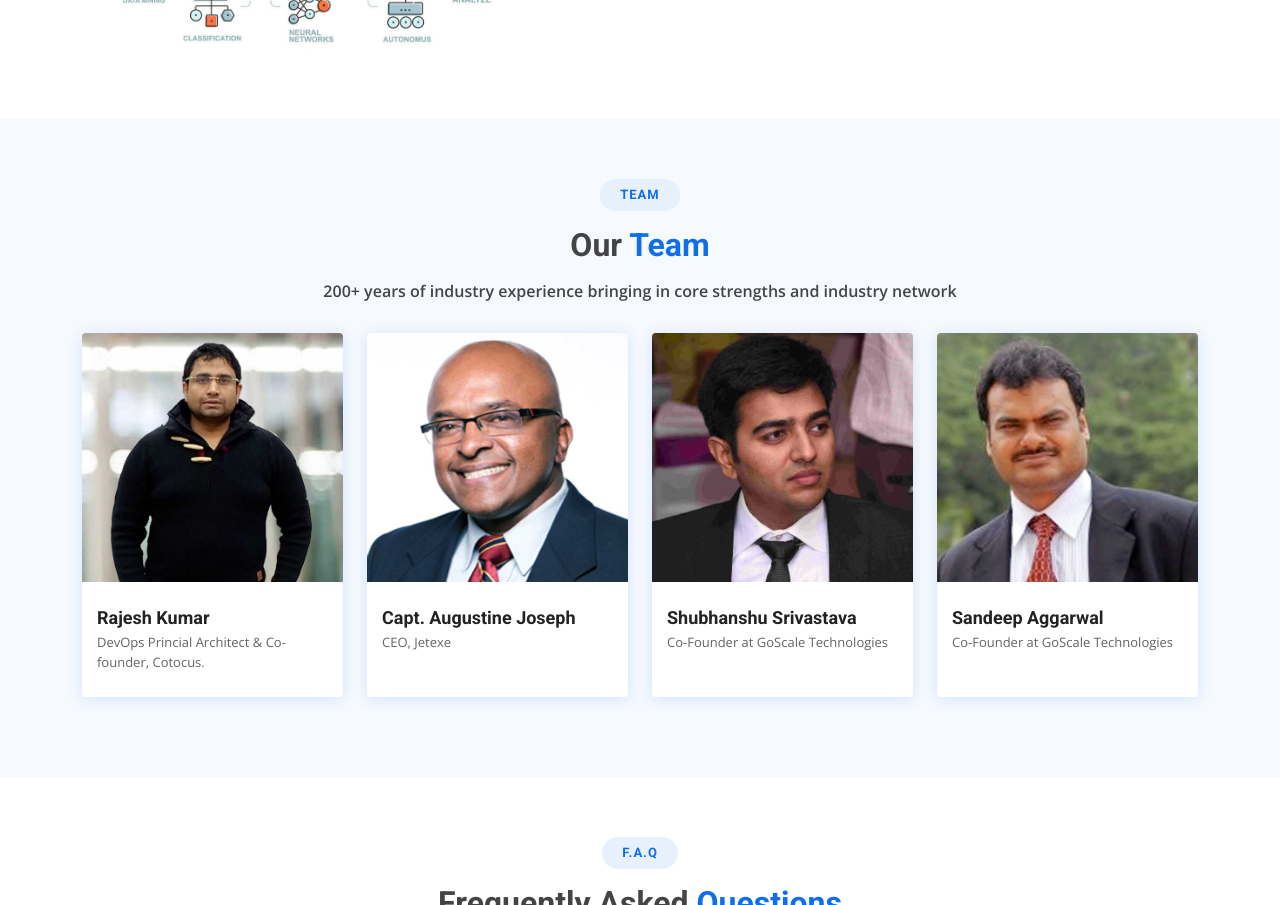
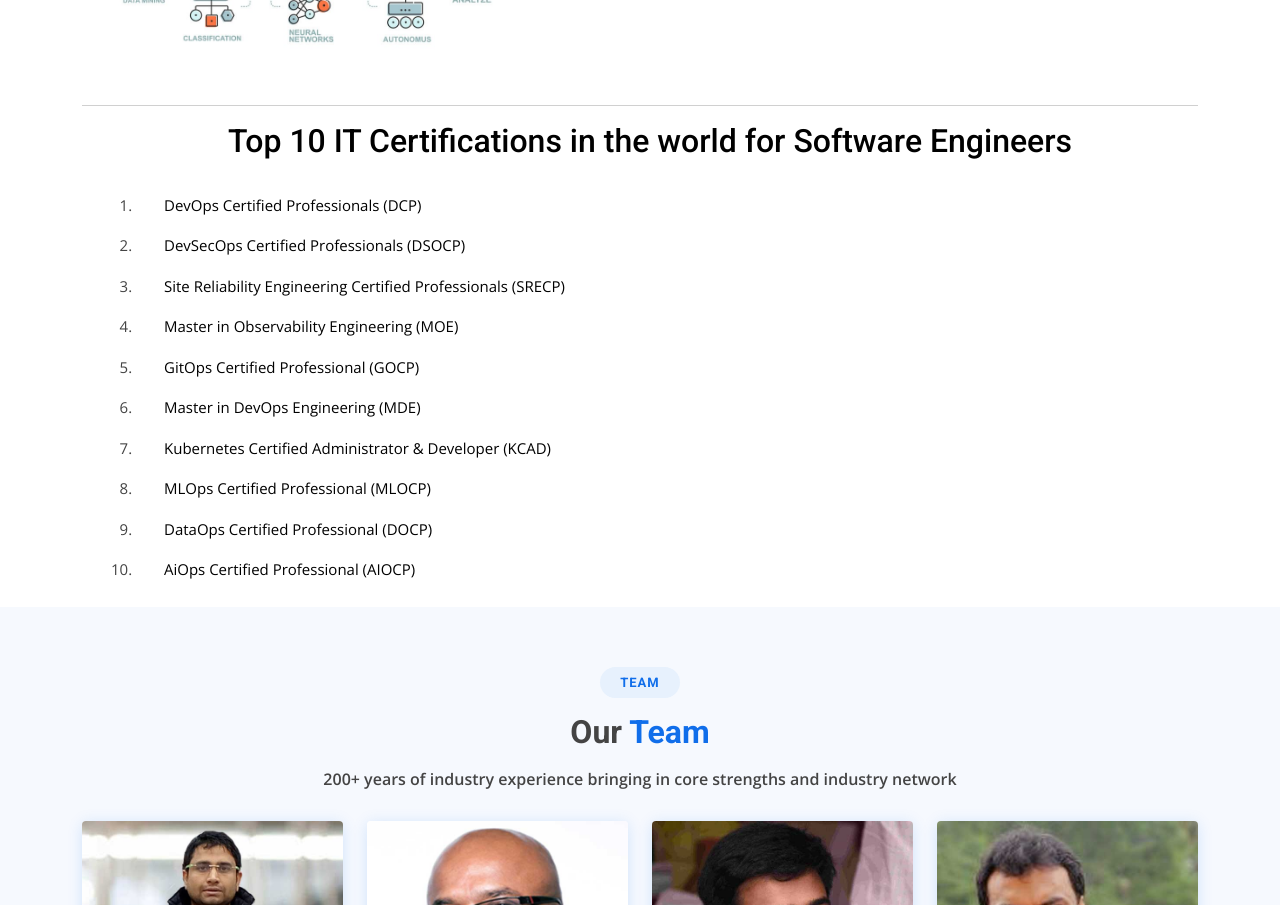
Before and after one commit to software-engineering-certifications/machine-learning-certified-professional-mlcp, a plain HTML site: page index.html in a window 1280 px wide. Shown: the part 2427-3332 px from the top of the page. Drawn offline with nearby package versions, Linux system fonts and the light colour scheme.

Commit message:
Adding Top 10 certifications

```diff
--- a/index.html
+++ b/index.html
@@ -63,6 +63,25 @@
     .li {
       font-size: 10px !important;
       padding: 1px;
+    }
+    .ol{
+      margin-top: 25px;
+    }
+    .format{
+      color: black;
+      margin-left: 20px;
+      text-decoration : none;
+    }
+    .ol{
+      margin-top: 25px;
+    }
+    .format{
+      color: black;
+      margin-left: 20px;
+      text-decoration : none;
+    }
+    .link{
+      margin-bottom: -14px;
     }
   </style>
 </head>
@@ -234,7 +253,62 @@
       </div>
     </section>
     <!-- End Services Section -->
-
+        <div class="container" style="margin-top:-30px;">
+      <hr class="featurette-divider">
+      <div class="container">
+        <div class="row featurette">
+          <div class="col-md-12 order-md-2">
+            <h2 class="text-center"><a class="format"
+                href="https://www.devopsschool.com/blog/top-10-it-certifications-in-the-world-for-software-engineers-in-2022/">Top
+                10 IT Certifications in the world for Software Engineers</a> </h2>
+            <ol class="ol">
+              <li class="link">
+                <p><a class="format" href="https://www.devopsschool.com/certification/devops-certified-professional-dcp.html" target="_blank">DevOps
+                    Certified Professionals (DCP)</a></p>
+              </li>
+              <li class="link">
+                <p><a class="format"
+                    href="https://www.devopsschool.com/certification/devsecops-certified-professional-dsocp.html" target="_blank">DevSecOps
+                    Certified Professionals (DSOCP)</a></p>
+              </li>
+              <li class="link">
+                <p><a class="format" href="https://www.devopsschool.com/certification/sre-certified-professional-srecp.html" target="_blank">Site
+                    Reliability Engineering Certified Professionals (SRECP)</a></p>
+              </li>
+              <li class="link">
+                <p ><a class="format" href="https://www.devopsschool.com/certification/master-observability-engineering.html" target="_blank">Master in
+                    Observability Engineering (MOE)</a></p>
+              </li>
+              <li class="link">
+                <p ><a class="format" href="https://www.devopsschool.com/certification/gitops-certified-professional.html" target="_blank">GitOps
+                    Certified Professional (GOCP)</a></p>
+              </li>
+              <li class="link">
+                <p><a class="format" href="https://www.devopsschool.com/certification/master-in-devops-engineering.html" target="_blank">Master in
+                    DevOps Engineering (MDE)</a></p>
+              </li>
+              <li class="link">
+                <p><a class="format"
+                    href="https://www.devopsschool.com/certification/kubernetes-certified-administrator-developer.html" target="_blank">Kubernetes
+                    Certified Administrator & Developer (KCAD)</a></p>
+              </li>
+              <li class="link">
+                <p><a class="format" href="https://www.devopsschool.com/certification/mlops-certified-professional.html" target="_blank">MLOps
+                    Certified Professional (MLOCP)</a></p>
+              </li>
+              <li class="link">
+                <p><a class="format" href="https://www.devopsschool.com/certification/dataops-certified-professional.html" target="_blank">DataOps
+                    Certified Professional (DOCP)</a></p>
+              </li>
+              <li class="link">
+                <p><a class="format" href="https://www.devopsschool.com/certification/aiops-training-course.html" target="_blank">AiOps Certified
+                    Professional (AIOCP)</a></p>
+              </li>
+            </ol>
+          </div>
+        </div>
+      </div>
+      </div>
     <!-- ======= Team Section ======= -->
     <section id="team" class="team section-bg">
       <div class="container" data-aos="fade-up">
```
